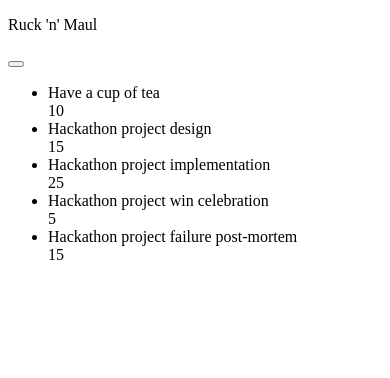
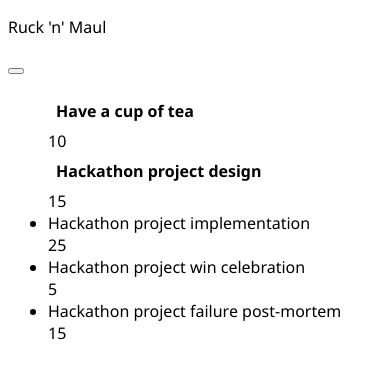
Before and after one commit to SPDoctor/RuckNMaul, a website: page www/index.html in a window 390 px wide. Drawn offline with Linux system fonts and the light colour scheme; some packages are replaced by stand-ins of ours.

Commit message:
Added style sheet

```diff
--- a/www/css/index.css
+++ b/www/css/index.css
@@ -1,2 +1,48 @@
 body {
+  font-family: Segoe UI, Frutiger, Frutiger Linotype, Dejavu Sans, Helvetica Neue, Arial, sans-serif;
 }
+
+#task-panel {
+  padding: 0;
+}
+
+.task-list {
+  margin: 0;
+  padding: 0;
+  list-style-type: none;
+}
+
+.task-entry {
+  display: block;
+  transition: background-color .2s linear;
+  cursor: pointer;
+}
+
+.task-entry:hover,
+.task-entry .selected {
+  background-color: silver;
+}
+
+.task-entry::after {
+  display: block;
+  clear: both;
+  content: ' ';
+}
+
+.task-title, .task-prio {
+  display: inline-block;
+  float: left;
+  box-sizing: border-box;
+  padding: 0.5em;
+}
+
+.task-title {
+  font-weight: bold;
+  width: 95%;
+}
+
+.task-prio {
+  text-align: center;
+  height: inherit;
+  width: 5%;
+}
--- a/www/index.html
+++ b/www/index.html
@@ -1,30 +1,30 @@
 <!DOCTYPE html>
 <html>
+
 <head>
     <meta charset="utf-8" />
-
     <!--
 			Customize the content security policy in the meta tag below as needed. Add 'unsafe-inline' to default-src to enable inline JavaScript.
 			For details, see http://go.microsoft.com/fwlink/?LinkID=617521
 	-->
     <meta http-equiv="Content-Security-Policy" content="default-src 'self' data: gap: https://ssl.gstatic.com 'unsafe-eval'; style-src 'self' 'unsafe-inline'; media-src *">
     <title>RuckNMaul</title>
-
     <!-- RuckNMaul references -->
     <link href="css/index.css" rel="stylesheet" />
 </head>
+
 <body>
     <p>Ruck 'n' Maul</p>
     <button id="loadBtn" onclick="load()"></button>
-	<div id="panel">
-		<ul>
-			<li>
-				<div>Have a cup of tea</div>
-				<div>10</div>
+    <div id="task-panel">
+        <ul class="tast-list">
+            <li class="task-entry">
+                <div class="task-title">Have a cup of tea</div>
+                <div class="tast-prio">10</div>
             </li>
-			<li>
-				<div>Hackathon project design</div>
-				<div>15</div>
+            <li class="task-entry">
+                <div class="task-title">Hackathon project design</div>
+                <div class="tast-prio">15</div>
             </li>
             <li>
                 <div>Hackathon project implementation</div>
@@ -40,11 +40,10 @@
             </li>
         </ul>
     </div>
-
     <!-- Cordova reference, this is added to your app when it's built. -->
     <script src="cordova.js"></script>
     <script src="scripts/platformOverrides.js"></script>
-
     <script src="scripts/index.js"></script>
 </body>
+
 </html>
```
Lines whose indentation alone changed are shown as unchanged.
